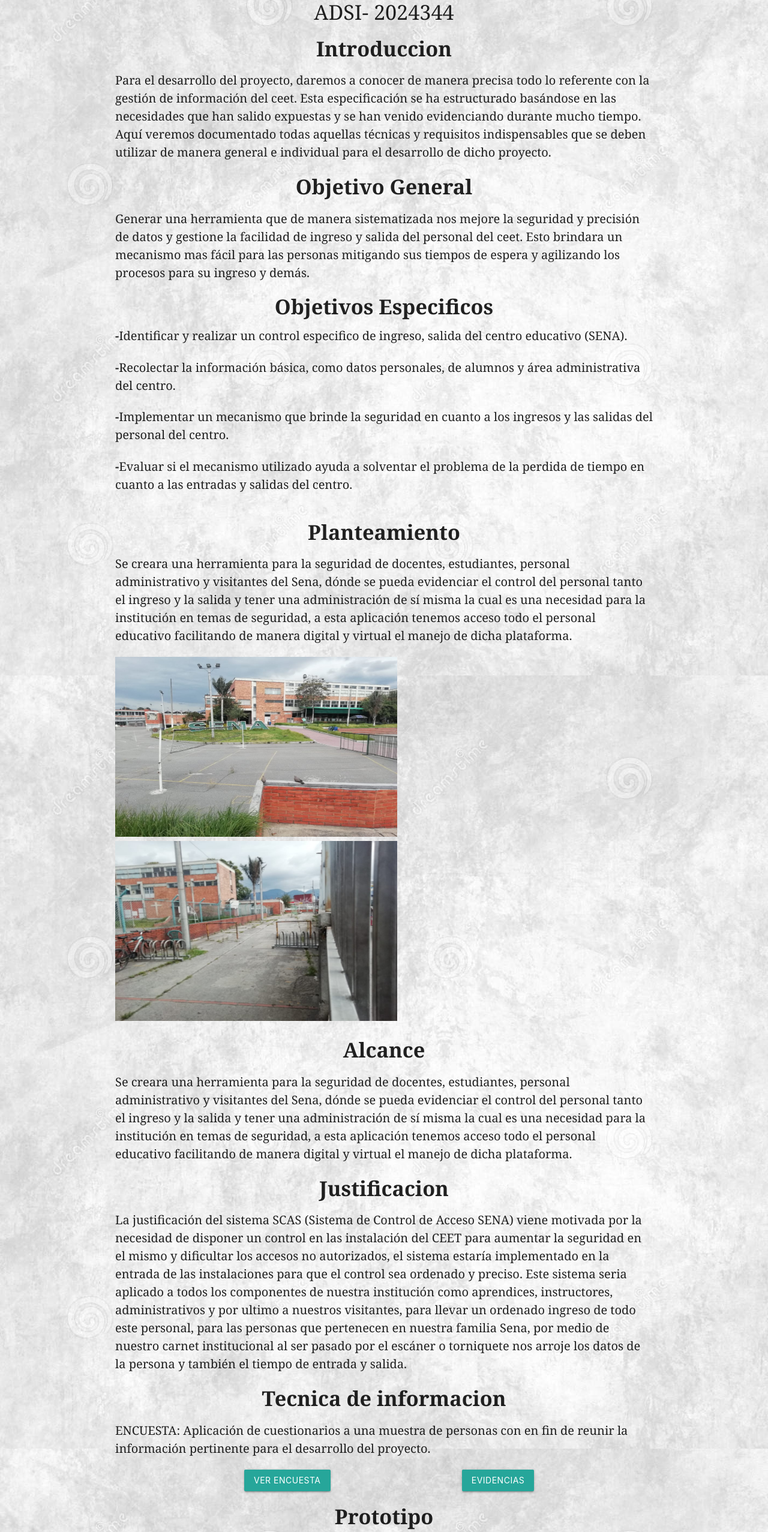
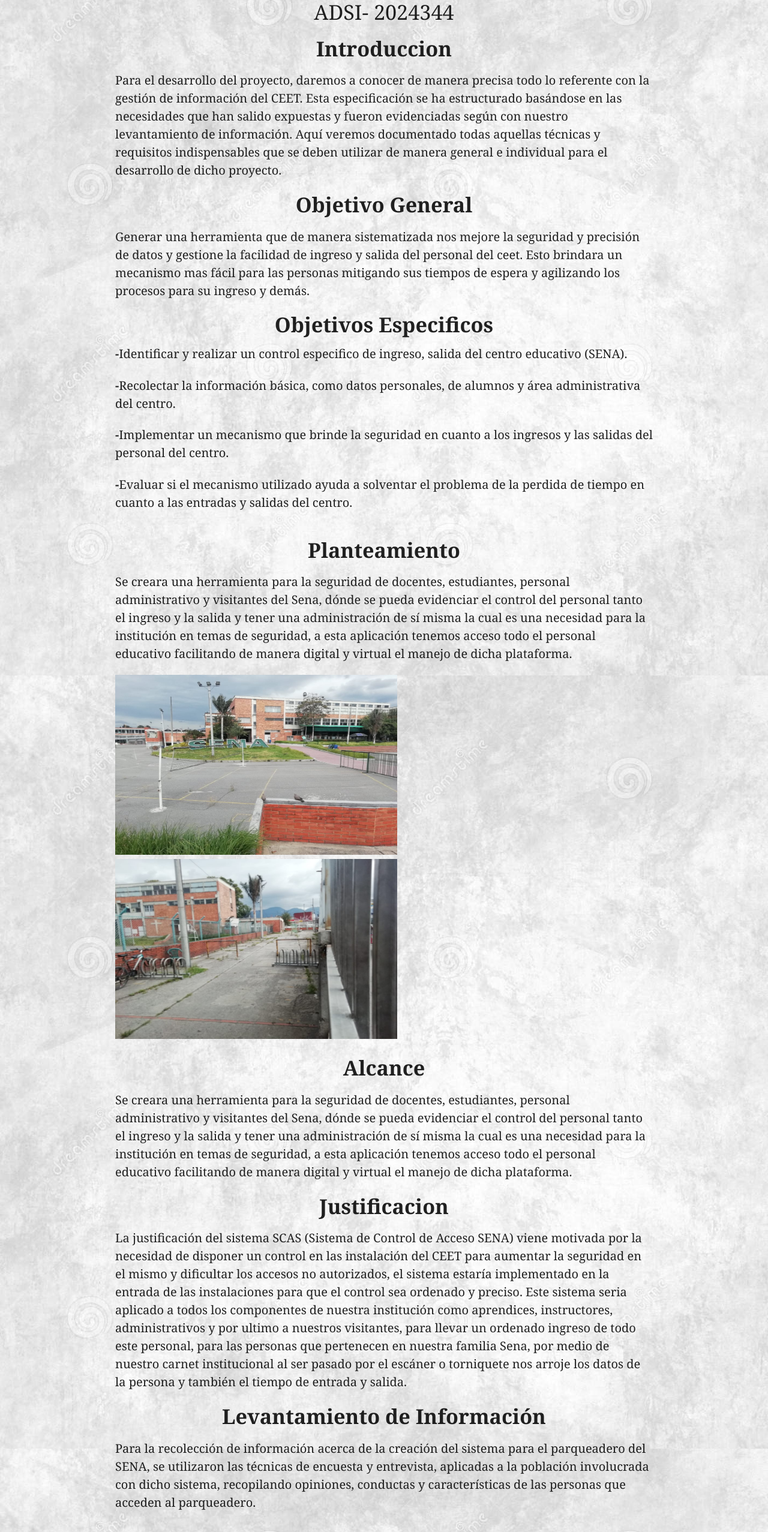
Before and after one commit to jeherrera316/SCAS-2021, a plain HTML site: page Primer Trimestre.html in a window 1280 px wide. Shown: the part 163-2717 px from the top of the page at 60% size. Drawn offline with nearby package versions, Linux system fonts and the light colour scheme.

Commit message:
Modificación sección primer trimestre Edna
Edna

```diff
--- a/Primer Trimestre.html
+++ b/Primer Trimestre.html
@@ -64,12 +64,10 @@
     <h4 id="Titulo" class="center-align"><b> Introduccion </b></h4>
   </div>
   <div class="container">
-    <p class="parrafo"> Para el desarrollo del proyecto, daremos a conocer de manera precisa todo lo referente con la
-      gestión
-      de información del ceet. Esta especificación se ha estructurado basándose en las necesidades que han salido
-      expuestas y se han venido evidenciando durante mucho tiempo. Aquí veremos documentado todas aquellas técnicas y
-      requisitos indispensables que se deben utilizar de manera general e individual para el desarrollo de dicho
-      proyecto.</p>
+    <p class="parrafo"> Para el desarrollo del proyecto, daremos a conocer de manera precisa todo lo referente con la gestión de información del CEET.
+      Esta especificación se ha estructurado basándose en las necesidades que han salido expuestas y fueron evidenciadas según con nuestro levantamiento de información.
+      Aquí veremos documentado todas aquellas técnicas y requisitos indispensables que se deben utilizar de manera general e individual para el desarrollo de dicho proyecto.
+      </p>
   </div>
 
   <div>
@@ -142,11 +140,15 @@
     </div>
 
     <div>
-      <h4 id="Titulo" class="center-align"><b>Tecnica de informacion</b></h4>
+      <h4 id="Titulo" class="center-align"><b>Levantamiento de Información</b></h4>
     </div>
     <div>
-      <p class="parrafo"> ENCUESTA: Aplicación de cuestionarios a una muestra de personas con en fin de reunir la
-        información pertinente para el desarrollo del proyecto. </p>
+      <p class="parrafo"> Para la recolección de información acerca de la creación del sistema para el parqueadero del SENA, se utilizaron las técnicas de encuesta y entrevista, aplicadas a la población involucrada con dicho sistema, recopilando opiniones, conductas y características de las personas que acceden al parqueadero. <br> <br>
+        Entrevista: <br> <br>
+        Este instrumento o técnica fue utilizado para conocer de forma oral y personalizada el funcionamiento del lugar y así crear los requisitos correspondientes al sistema, esta fue aplicada a los celadores quienes, con su conocimiento y experiencias en su labor de control en el parqueadero, fueron fundamentales para determinar el enfoque del proyecto. <br> <br>
+         Encuesta: <br> <br>
+        Consistió en elaborar un cuestionario para ser aplicada específicamente a los usuarios del parqueadero de las instalaciones del SENA y de esta manera estudiar la viabilidad del proyecto o restructurar puntos clave en el desarrollo del sistema. <br> <br>
+        </p>
 
       <a id="botones"
         href="https://docs.google.com/forms/d/e/1FAIpQLSdyEDegcKNQlapWFJNgVsQDaaf3vBgL7ttgduYShuORAOTA3Q/viewform"
```
